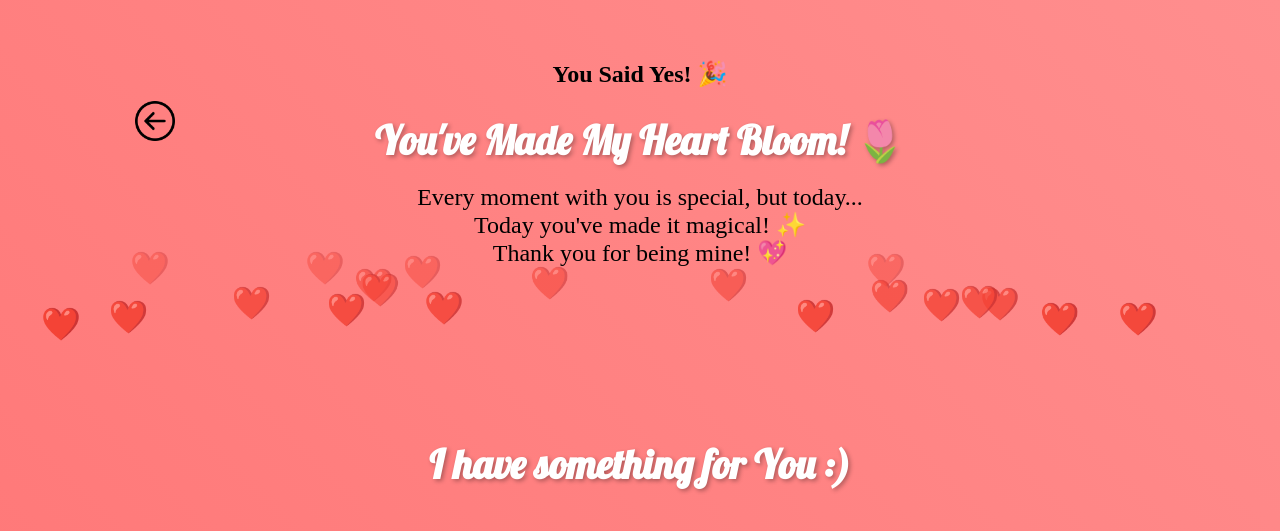
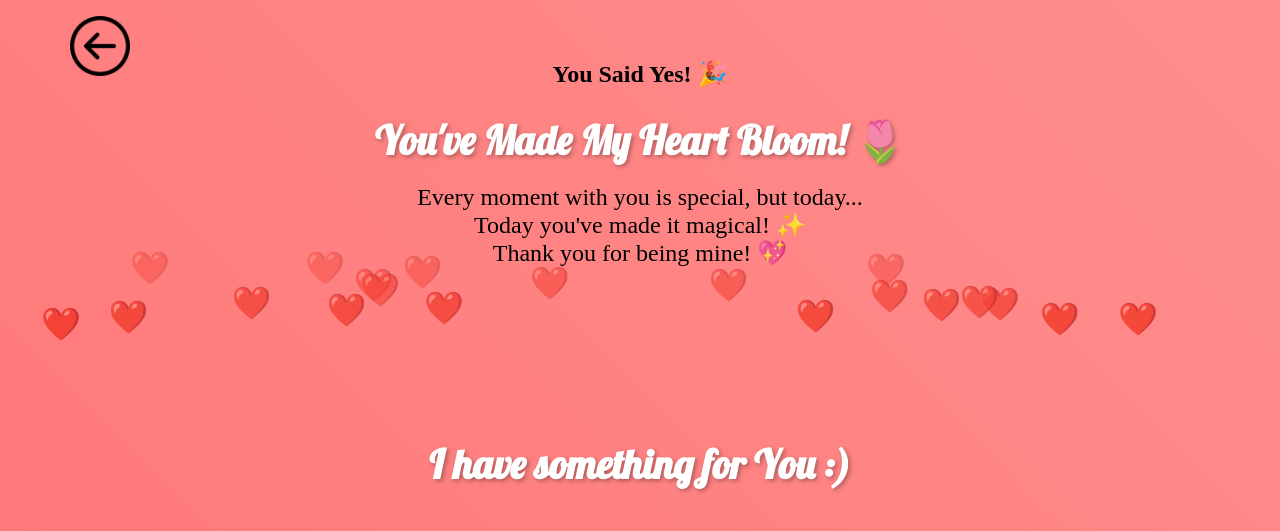
Before and after one commit to raj245rohit/bemyvalentine, a plain HTML site: page yes.html in a window 1280 px wide. Shown: the top 531 px of the page. Drawn offline with Linux system fonts and the light colour scheme.

Commit message:
made changes

```diff
--- a/yes-style.css
+++ b/yes-style.css
@@ -136,13 +136,14 @@ button {
 }
 
 #backButton {
+    margin: 0;
     background: none;
     position: absolute;
-    left: 5px;
-    top: 5px;
+    left: 0px;
+    top: 0px;
 }
 
 #backButton img{
-    height: 40px;
-    width: 40px;
+    height: 60px;
+    width: 60px;
 }
```
